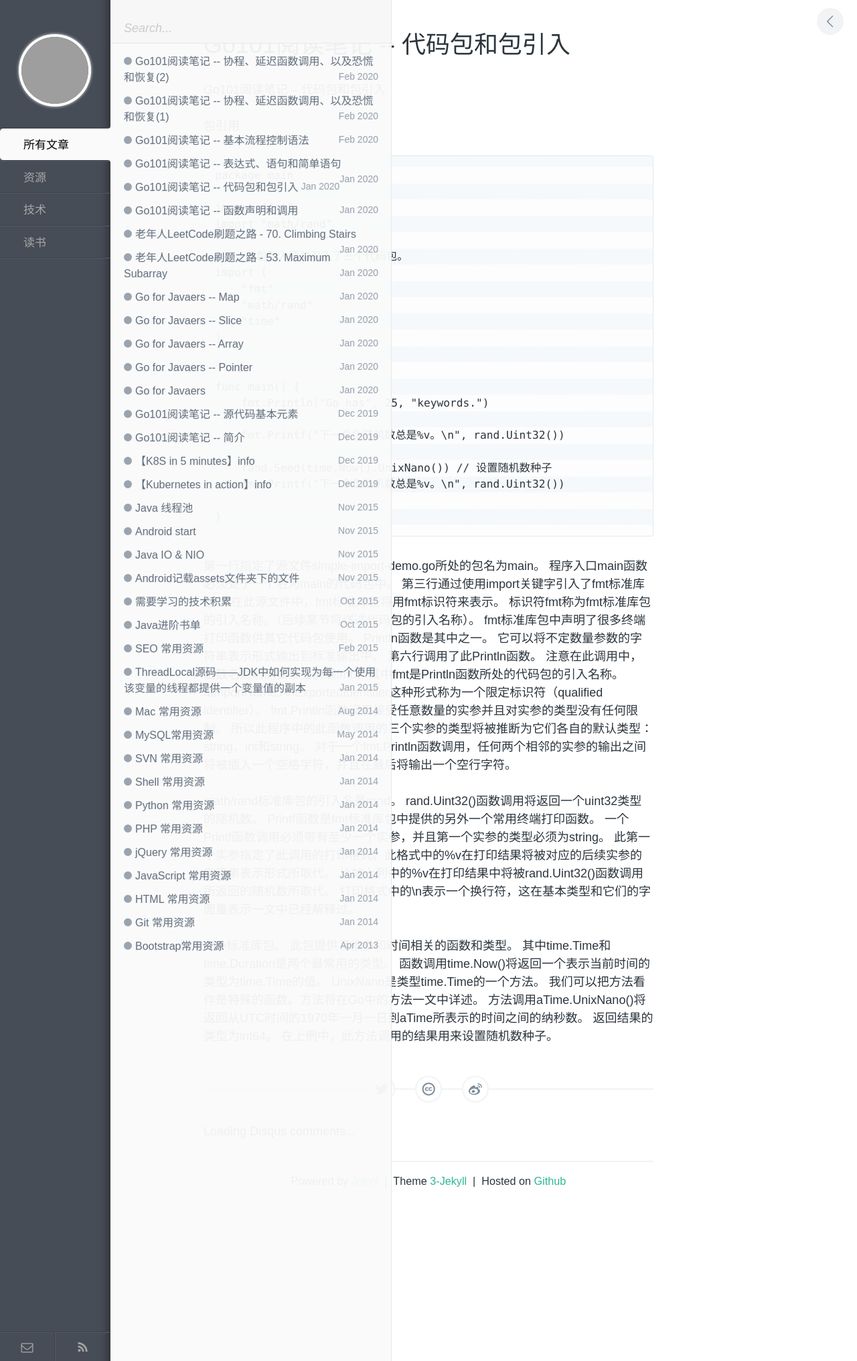
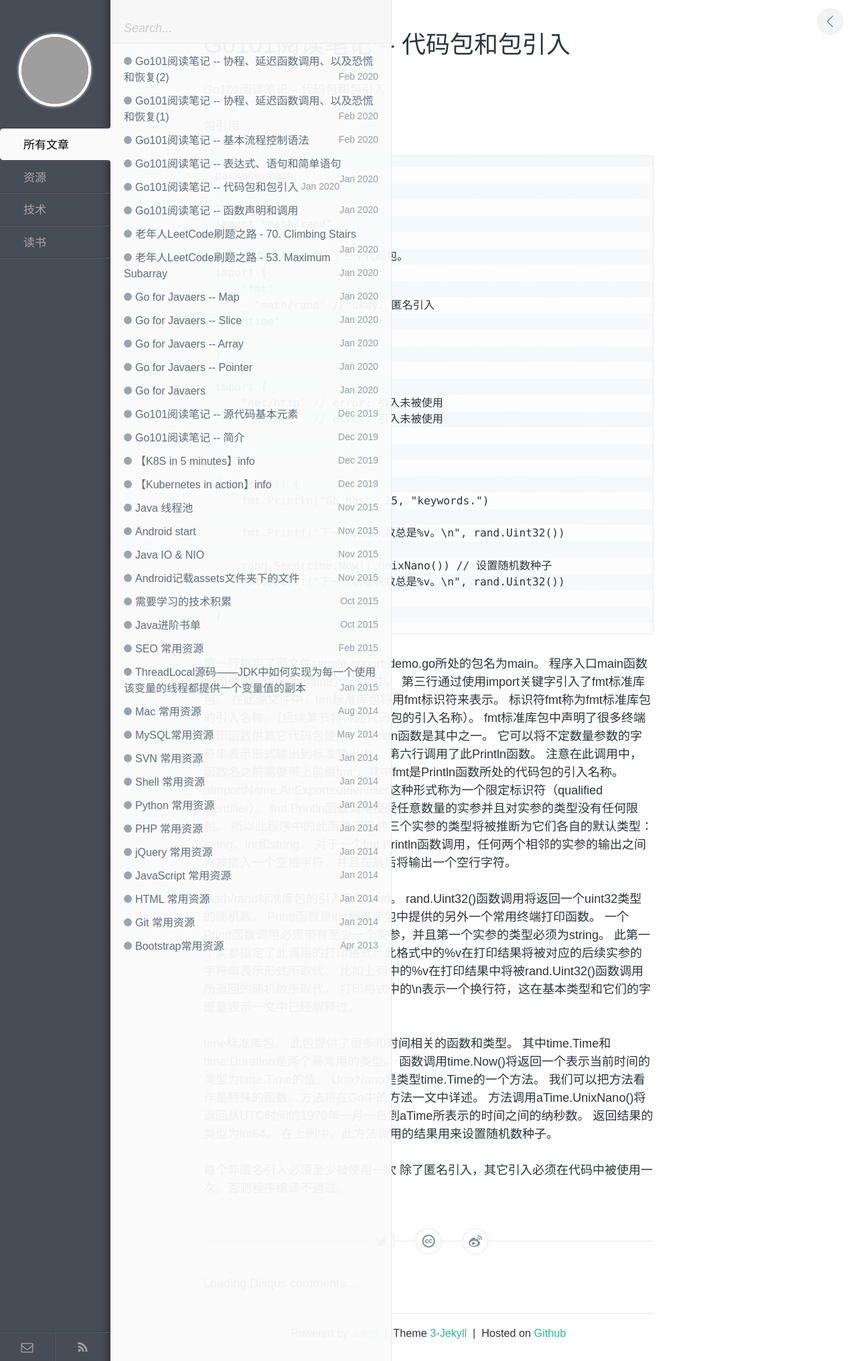
Before and after one commit to Arther-X/Arther-X.github.io, a Jekyll site: the page built from _posts/book/2020-01-27-go-101-code-packages.md, in a window 1280 px wide. Shown: the whole page at 67% size. Built offline with Jekyll 4.4.1, drawn with Linux system fonts in a browser that asks for light colours; comment, search, counter and statistics services are not loaded; grey boxes are pictures that could not be loaded.

Commit message:
[BLOG][COMMIT][ArtherX] add go101 code packages

```diff
--- a/_posts/book/2020-01-27-go-101-code-packages.md
+++ b/_posts/book/2020-01-27-go-101-code-packages.md
@@ -17,8 +17,14 @@ import "math/rand"
 // 一条包引入语句引入了三个代码包。
 import (
 	"fmt"
-	"math/rand"
+	_ "math/rand" // okay: 匿名引入
 	"time"
+
+)
+
+import (
+	"net/http" // error: 引入未被使用
+	. "time"   // error: 引入未被使用
 )
 
 
@@ -44,3 +50,7 @@ Printf函数是fmt标准库包中提供的另外一个常用终端打印函数
 time标准库包。 此包提供了很多和时间相关的函数和类型。 其中time.Time和time.Duration是两个最常用的类型。
 函数调用time.Now()将返回一个表示当前时间的类型为time.Time的值。
 UnixNano是类型time.Time的一个方法。 我们可以把方法看作是特殊的函数。方法将在Go中的方法一文中详述。 方法调用aTime.UnixNano()将返回从UTC时间的1970年一月一日到aTime所表示的时间之间的纳秒数。 返回结果的类型为int64。 在上例中，此方法调用的结果用来设置随机数种子。
+
+
+每个非匿名引入必须至少被使用一次
+除了匿名引入，其它引入必须在代码中被使用一次。否则程序编译不通过。
```
